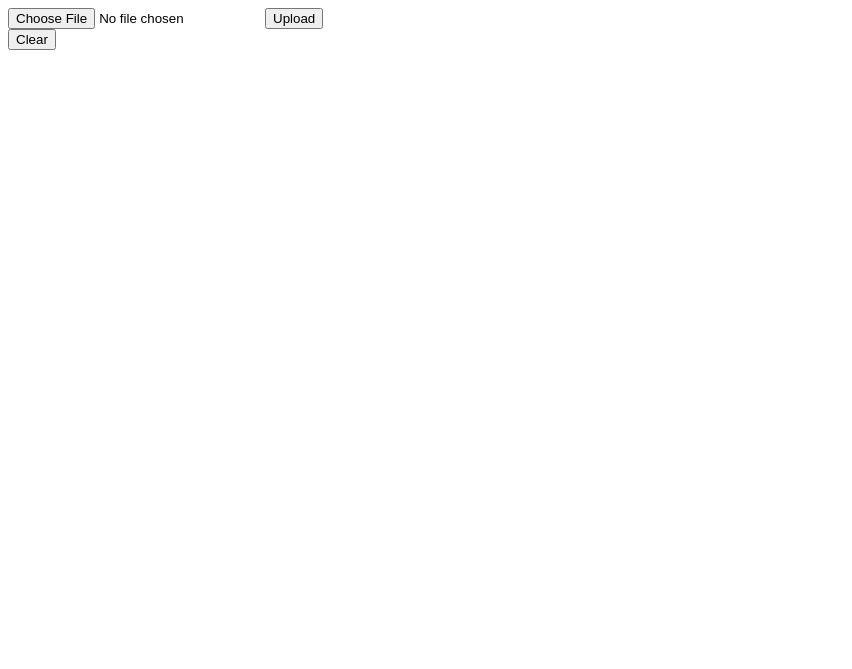
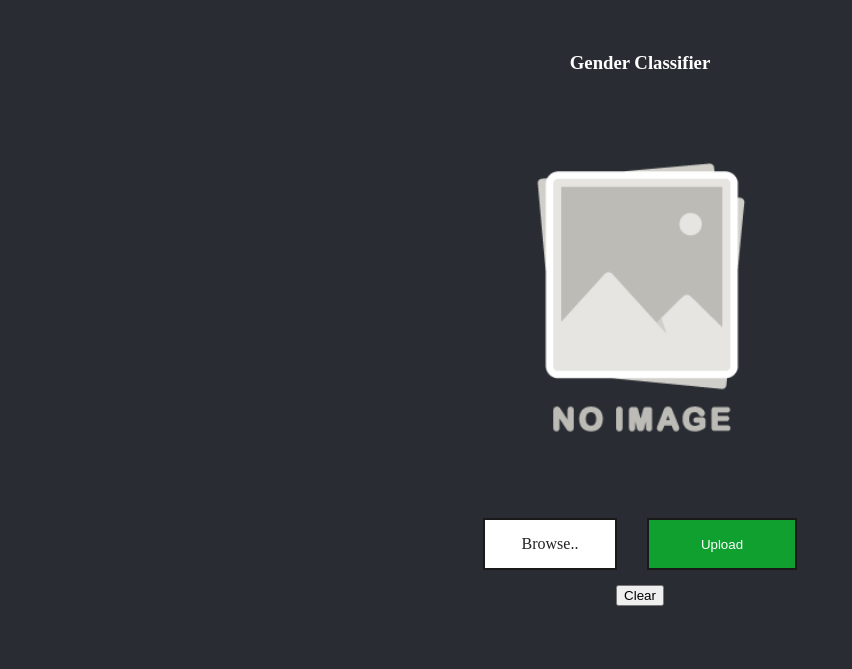
Before and after one commit to Really-true-dude/GenderClassifierWebsite, a Flask app: page / in a window 1280 px wide. Shown: the top 669 px of the page, without its empty margins (0-852 px from the left). Run offline with Flask 3, Linux system fonts and the light colour scheme.

Commit message:
Styling
Started styling in css

```diff
--- a/app.py
+++ b/app.py
@@ -9,6 +9,7 @@ app = Flask(__name__)
 
 UPLOAD_FOLDER = 'static/uploads/'
 ALLOWED_EXTENSIONS = {'png', 'jpg', 'jpeg'}
+placeholderPath = "no-imag-placeholder.jpg"
 
 app.config['UPLOAD_FOLDER'] = UPLOAD_FOLDER
 
--- /dev/null
+++ b/static/css/style.css
@@ -0,0 +1,72 @@
+body {
+    background-color: #292d33;
+    /*#1f2438;*/
+    color: #ffffff;
+}
+
+.header {
+    margin:5vw;
+    margin-top: 0;
+    margin-bottom: 0;
+    padding: 2vw;
+    padding-bottom: 0.5vw;
+    text-align: center;
+}
+
+.classifier {
+    margin:5vw;
+    margin-top: 0;
+    padding: 5vw;
+    padding-top: 0;
+    text-align: center;
+}
+
+.classifier form{
+    display: flex;
+    flex-wrap: nowrap;
+    flex-direction: row;
+    justify-content: center;
+}
+
+/* CSS */
+.button-28 {
+    margin: 15px;
+    padding: 15px;
+    max-width: 150px;
+    background-color: #0cb130e0;
+    border: 2px solid #1A1A1A;
+    color: #ffffff;
+    cursor: pointer;
+
+    transition: all 300ms cubic-bezier(.23, 1, 0.32, 1);
+    user-select: none;
+    -webkit-user-select: none;
+    touch-action: manipulation;
+    width: 100%;
+    will-change: transform;
+}
+
+.button-28:hover {
+  transform: translateY(-2px);
+}
+
+/* CSS */
+.button-23 {
+    margin: 15px;
+    padding: 15px;
+    max-width: 100px;
+    background-color: #ffffff;
+    border: 2px solid #1A1A1A;
+    color: #222222;
+    cursor: pointer;
+
+    transition: all 300ms cubic-bezier(.23, 1, 0.32, 1);
+    user-select: none;
+    width: 100%;
+
+}
+
+
+.button-23:hover {
+    transform: translateY(-2px);
+  }
--- a/templates/index.html
+++ b/templates/index.html
@@ -2,22 +2,32 @@
     <html>
     <head>
         <title>Classifier</title>
+        <link rel="stylesheet" href="../static/css/style.css">
         <meta charset="UTF-8">
     </head>
     <body>
+        <div class="header">
+            <h3>Gender Classifier</h3>
+            <p></p>
+        </div>
+        <div class="classifier">
+
             {% if gender %}
-            <h4>Predictions: Female: {{ "%.2f"|format(gender["Female"]) }}% ; {{ "%.2f"|format(gender["Male"])}}%</h4>
+                <h4>Predictions: Female: {{ "%.2f"|format(gender["Female"]) }}% ; Male: {{ "%.2f"|format(gender["Male"])}}%</h4>
             {% endif %}
             {% if filename %}
-            <img src="{{ url_for('display_image', filename=filename) }}" width = "512px" alt="uploaded image">
+                <img src="{{ url_for('display_image', filename=filename) }}" width = "400px" alt="uploaded image">
+            {% else %}
+                <img src="{{ url_for('static', filename='images/no-image-placeholder.png')}}" width="400px" alt="no-image-placeholder">
             {% endif %}
             <form action="/upload" method="post" enctype="multipart/form-data">
-            <input type="file" name="file">
-            <input type="submit" value="Upload">
+                <input class=''type="file" name="file" id="file" accept="image/*" style="display: none;">
+                <label for="file" class="button-23">Browse..</label>
+                <input class="button-28" type="submit" value="Upload">
             </form>
             <form action="/delete/{{ filename }}">
                 <input type="submit" value="Clear">
             </form>
-
+        </div>
     </body>
 </html>
```
Also changed, not shown: static/images/no-image-placeholder.png (added), static/uploads/mei.jpg (added). Lines whose indentation alone changed are shown as unchanged.
